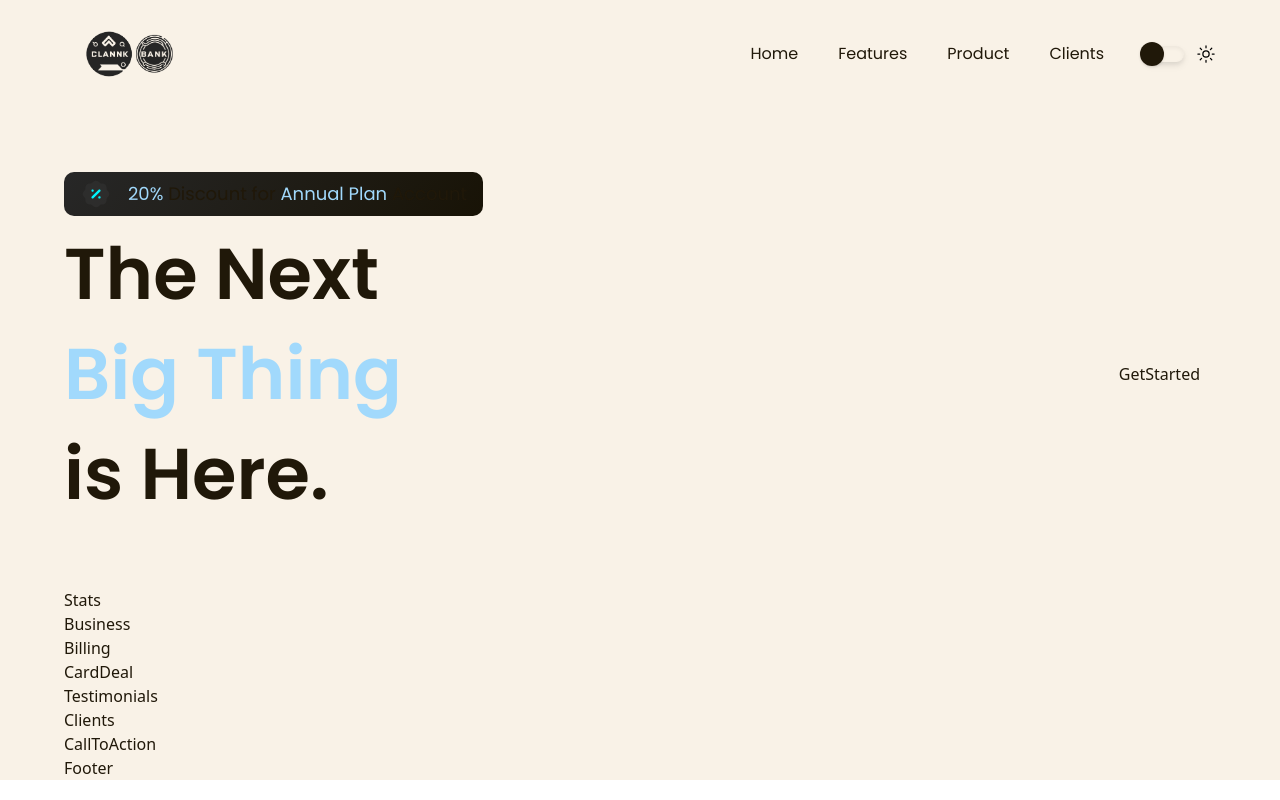
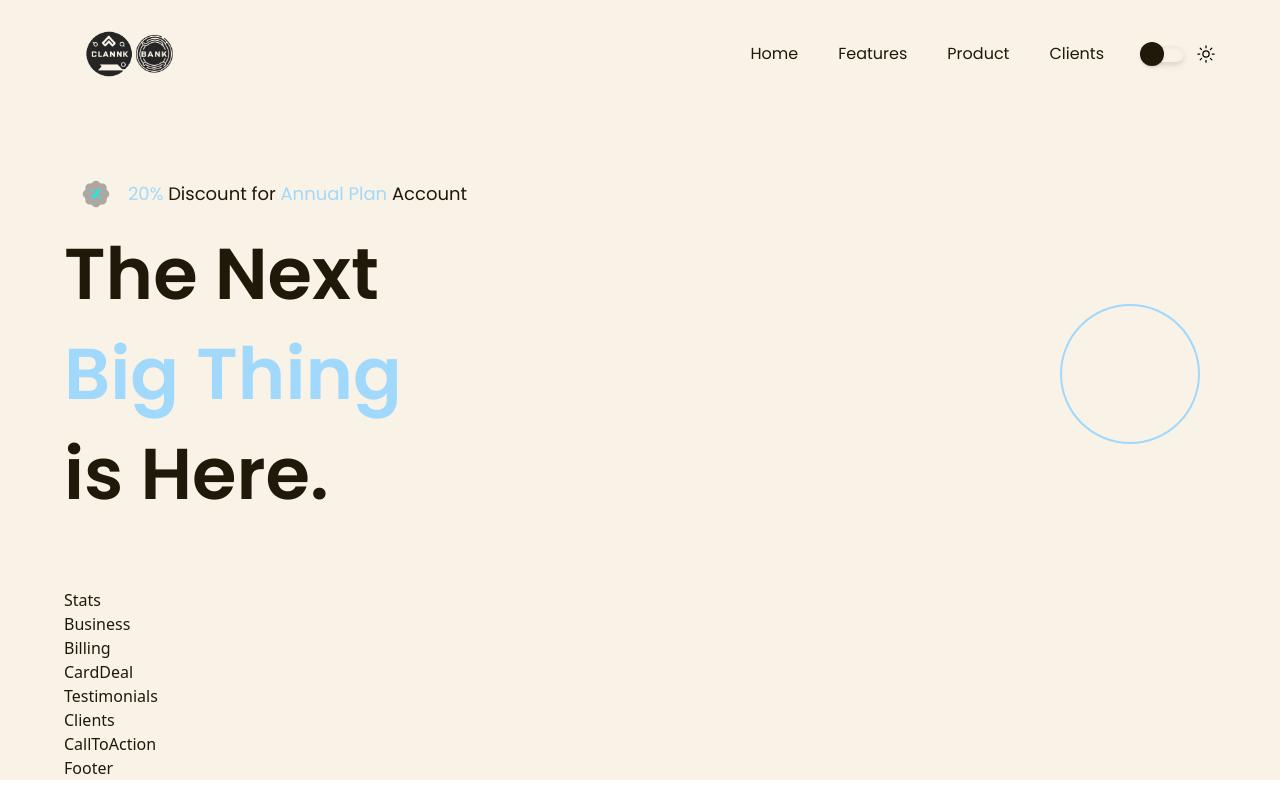
Before and after one commit to td2thinh/react-finance-app, a React (Vite) app: page / in a window 1280 px wide. Built offline with nearby package versions, Linux system fonts and the light colour scheme.

Commit message:
Reworked Theme and onThemeToggle into React Context API to avoid prop drilling

```diff
--- a/src/App.tsx
+++ b/src/App.tsx
@@ -2,38 +2,21 @@ import styles from "./style";
 import { Billing, Business, CardDeal, Clients, Footer, NavBar, Stats, Testimonials, Hero, CallToAction } from "./components";
 import "./App.css";
 import { useEffect, useState } from "react";
+import { ThemeProvider } from "./context";
+
+export type useThemeContextProps = {
+  theme?: string,
+  onThemeToggle?: () => void
+}
 
 const App = () => {
-
-  if (localStorage.getItem('theme') === null) {
-    localStorage.setItem('theme', JSON.stringify('light'))
-  }
-
-  const [theme, setTheme] = useState(JSON.parse(localStorage.getItem('theme') || 'light'))
-
-  useEffect(() => {
-    localStorage.setItem('theme', JSON.stringify(theme))
-    if (theme === 'light') {
-      document.documentElement.classList.remove('dark')
-    }
-    else {
-      document.documentElement.classList.add('dark')
-    }
-  }, [theme])
-
-  const toggleTheme = () => {
-    if (theme === 'light') {
-      setTheme('dark')
-    } else {
-      setTheme('light')
-    }
-  }
-
   return (
+    <div className="App">
+      <ThemeProvider>
         <div className="bg-light text-lightText dark:bg-dark dark:text-darkText w-full overflow-hidden">
           <div className={`${styles.paddingX} ${styles.flexCenter}`}>
             <div className={`${styles.boxWidth}`}>
-          <NavBar onThemeToggle={toggleTheme} theme={theme} />
+              <NavBar />
             </div>
           </div>
 
@@ -56,6 +39,8 @@ const App = () => {
             </div>
           </div>
         </div>
+      </ThemeProvider>
+    </div>
   )
 }
 
--- a/src/components/GetStarted.tsx
+++ b/src/components/GetStarted.tsx
@@ -1,8 +1,12 @@
-import React from 'react'
+import styles from "../style"
+import { arrowUp } from "../assets"
 
 const GetStarted = () => {
     return (
-        <div>GetStarted</div>
+        <div className={`${styles.flexCenter} w-[140px] h-[140px] rounded-full bg-lightAccent p-[2px] cursor-pointer`}>
+            <div className={`${styles.flexCenter} w-full h-full rounded-full bg-light dark:bg-dark`}>
+            </div>
+        </div>
     )
 }
 
--- a/src/components/Hero.tsx
+++ b/src/components/Hero.tsx
@@ -7,7 +7,7 @@ const Hero = () => {
         <>
             <section id='home' className={`flex md:flex-row flex-col ${styles.paddingY}`}>
                 <div className={`flex-1 ${styles.flexStart} flex-col xl:px-0 sm:px-16 px-6`}>
-                    <div className={`flex flex-row items-center py-[6px] px-4 bg-discount-gradient rounded-[10px] mb-2`}>
+                    <div className={`flex flex-row items-center py-[6px] px-4 bg-discount-gradient-light dark:bg-discount-gradient rounded-[10px] mb-2`}>
                         <img src={discount} alt="discount" className="w-[32px] h-[32px] mr-2" />
                         <p className={`${styles.paragraph} ml-2`}>
                             <span className="text-lightAccent">
--- a/src/components/NavBar.tsx
+++ b/src/components/NavBar.tsx
@@ -1,13 +1,12 @@
 import { useState } from 'react'
 import { close, logo, menu, sunIcon, moonIcon } from '../assets'
 import { navLinks } from '../constants'
+import { useTheme } from '../context'
+import { useThemeContextProps } from '../App'
 
-type navBarProps = {
-    onThemeToggle: () => void,
-    theme: string
-}
 
-const NavBar = ({ onThemeToggle, theme }: navBarProps) => {
+const NavBar = () => {
+    const { theme, onThemeToggle } = useTheme() as useThemeContextProps
     const [toggle, setToggle] = useState(false)
     return (
         <>
--- /dev/null
+++ b/src/context/index.tsx
@@ -0,0 +1,44 @@
+import { createContext, useContext, useEffect, useState } from "react";
+
+type ThemeContextProps = {
+    children: React.ReactNode
+}
+
+export const useTheme = () => {
+    return useContext(ThemeContext)
+}
+
+const ThemeContext = createContext({})
+
+export const ThemeProvider = ({ children }: ThemeContextProps) => {
+    if (localStorage.getItem('theme') === null) {
+        localStorage.setItem('theme', JSON.stringify('light'))
+    }
+
+    const [theme, setTheme] = useState(JSON.parse(localStorage.getItem('theme') || 'light'))
+
+    useEffect(() => {
+        localStorage.setItem('theme', JSON.stringify(theme))
+        if (theme === 'light') {
+            document.documentElement.classList.remove('dark')
+        }
+        else {
+            document.documentElement.classList.add('dark')
+        }
+    }, [theme])
+
+    const onThemeToggle = () => {
+        if (theme === 'light') {
+            setTheme('dark')
+        } else {
+            setTheme('light')
+        }
+    }
+
+
+    return (
+        <ThemeContext.Provider value={{ theme, onThemeToggle }}>
+            {children}
+        </ThemeContext.Provider>
+    )
+}
```
Lines whose indentation alone changed are shown as unchanged.
